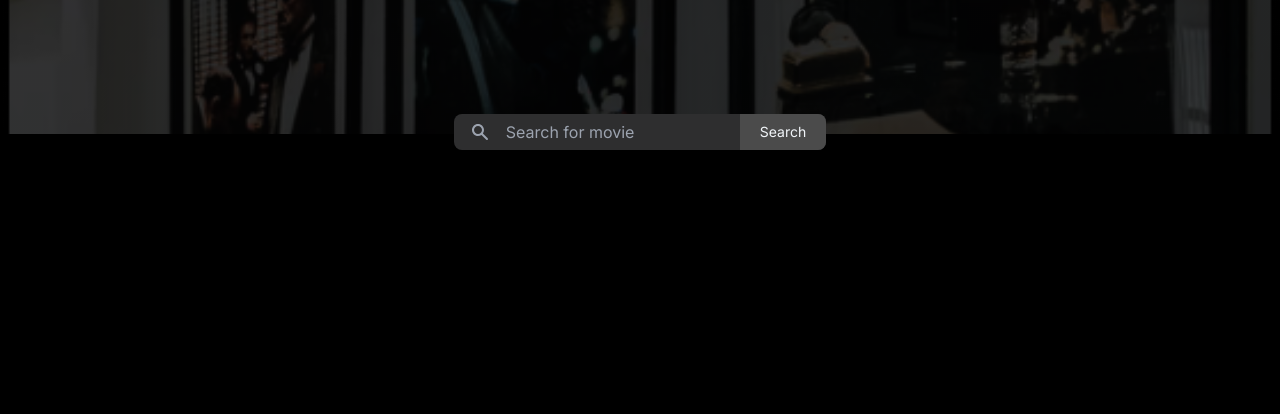
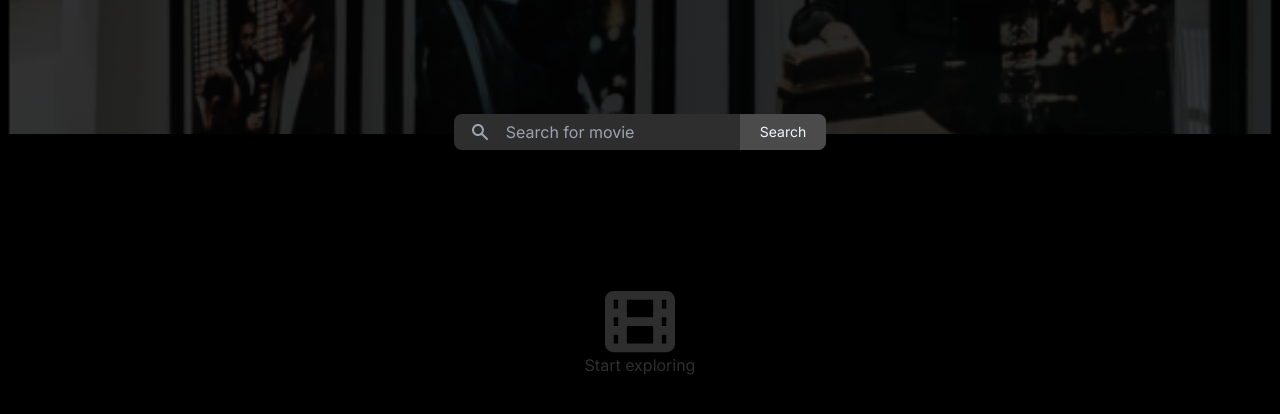
Before and after one commit to lakindu62/movie-watchlist, a website: page src/index.html in a window 1280 px wide. Shown: the part 186-600 px from the top of the page. Drawn offline with Linux system fonts and the light colour scheme.

Commit message:
added start exploring in home page

```diff
--- a/src/index.html
+++ b/src/index.html
@@ -25,27 +25,33 @@
         </div>
         <div class="relative top-4 flex items-center  bg-[#2E2E2F] rounded-lg pl-2 overflow-hidden">
             <img src="/public/Search.svg" class="h-5 ml-2" />
-            <input id="input--movie" class="my-2  bg-transparent pl-4 focus:none" type="text" placeholder="Search for movie" />
+            <input id="input--movie" class="my-2  bg-transparent pl-4 focus:none" type="text"
+                placeholder="Search for movie" />
             <button id="btn--search" class="text-slate-100 bg-[#4B4B4B] py-2 px-5 text-sm ">Search</button>
         </div>
     </nav>
 
     <!-- ====== MOVIE DISPLAY =======  -->
-<div class="flex justify-center">
-    <div class="grid grid-cols-1 gap-4 w-[80%] max-w-4xl grid-rows-auto min-h-[40vh] items-center justify-center" id="movie--container" >
+    <div class="flex justify-center">
+        <div class="grid grid-cols-1 gap-4 w-[80%] max-w-4xl grid-rows-auto min-h-[40vh] items-center justify-center"
+            id="movie--container">
 
+            <div class='col-start-1 col-end-3 text-center text-slate-600 justify-self-center flex flex-col items-center '>
+                <img src="/public/explore.svg" />
+                <h1 class="text-[#2E2E2F]">Start exploring</h1>
 
+            </div>
 
         </div>
-
     </div>
-</div>
 
 
 
 
 
-    <Script src="index.js" type="module"></Script>
+
+    <Script src=" index.js" type="module">
+    </Script>
 </body>
 
 </html>
```
Also changed, not shown: dist/output.css, public/explore.svg (added).
